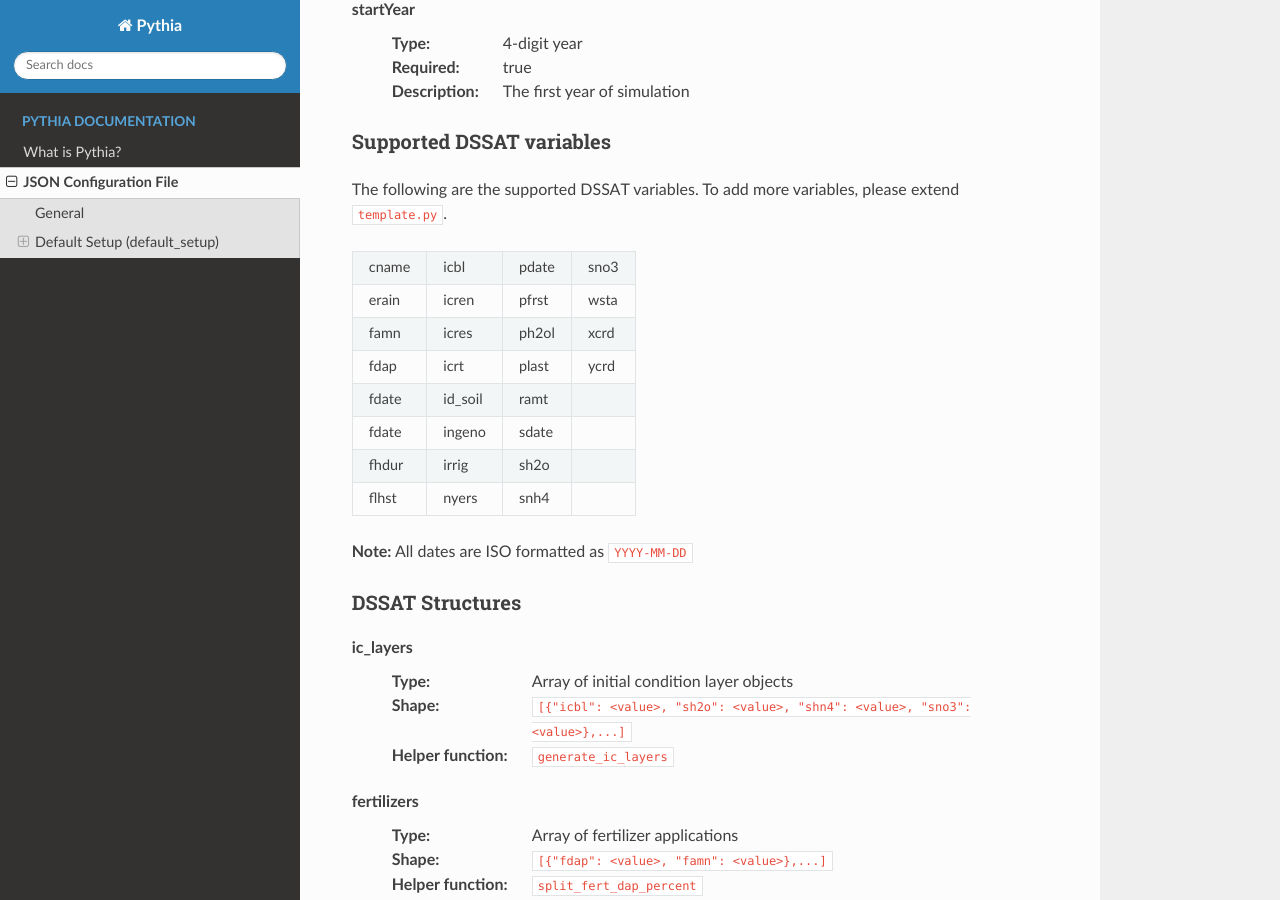
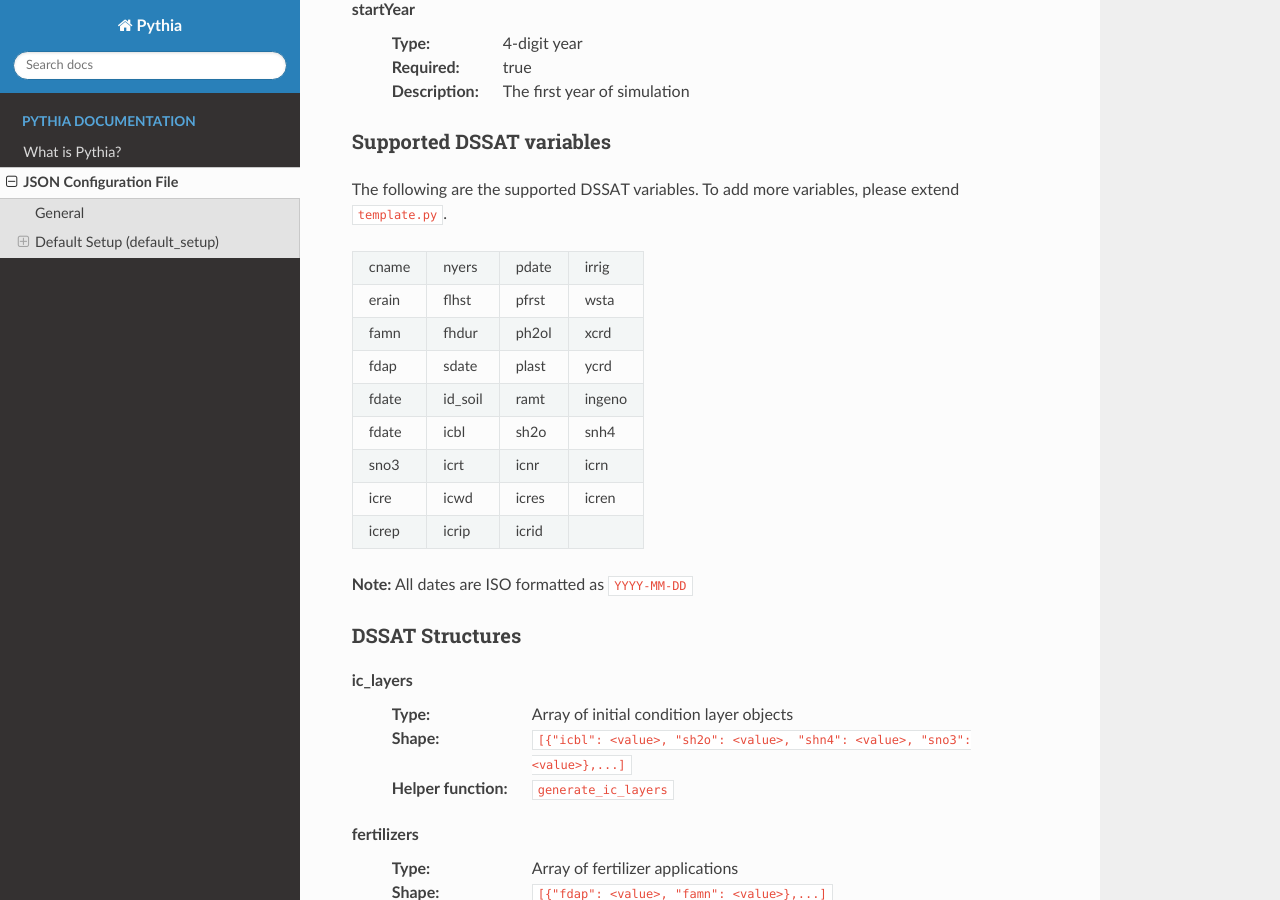
Before and after one commit to DSSAT/pythia, a Sphinx documentation site: the page built from docs/json.rst, in a window 1280 px wide and 900 px high, scrolled down 2103 px. Built offline with Sphinx 7.4.7 and the Read the Docs theme 2.0.0, drawn with Linux system fonts in a browser that asks for light colours.

Commit message:
docs: add parameters (added in 352839896c57d5e0438bf6fa6f68af4ade8f3cc0) to the list of available variables

```diff
--- a/docs/json.rst
+++ b/docs/json.rst
@@ -82,21 +82,23 @@
 The following are the supported DSSAT variables. To add more variables, please extend ``template.py``.
 
 +-------+---------+-------+-------+
-| cname | icbl    | pdate | sno3  |
+| cname | nyers   | pdate | irrig |
 +-------+---------+-------+-------+
-| erain | icren   | pfrst | wsta  |
+| erain | flhst   | pfrst | wsta  |
 +-------+---------+-------+-------+
-| famn  | icres   | ph2ol | xcrd  |
+| famn  | fhdur   | ph2ol | xcrd  |
 +-------+---------+-------+-------+
-| fdap  | icrt    | plast | ycrd  |
+| fdap  | sdate   | plast | ycrd  |
 +-------+---------+-------+-------+
-| fdate | id_soil | ramt  |       |
+| fdate | id_soil | ramt  | ingeno|
 +-------+---------+-------+-------+
-| fdate | ingeno  | sdate |       |
+| fdate | icbl    | sh2o  | snh4  |
 +-------+---------+-------+-------+
-| fhdur | irrig   | sh2o  |       |
+| sno3  | icrt    | icnr  | icrn  |
 +-------+---------+-------+-------+
-| flhst | nyers   | snh4  |       |
+| icre  | icwd    | icres | icren |
++-------+---------+-------+-------+
+| icrep | icrip   | icrid |       |
 +-------+---------+-------+-------+
 
 **Note:** All dates are ISO formatted as ``YYYY-MM-DD``
```
